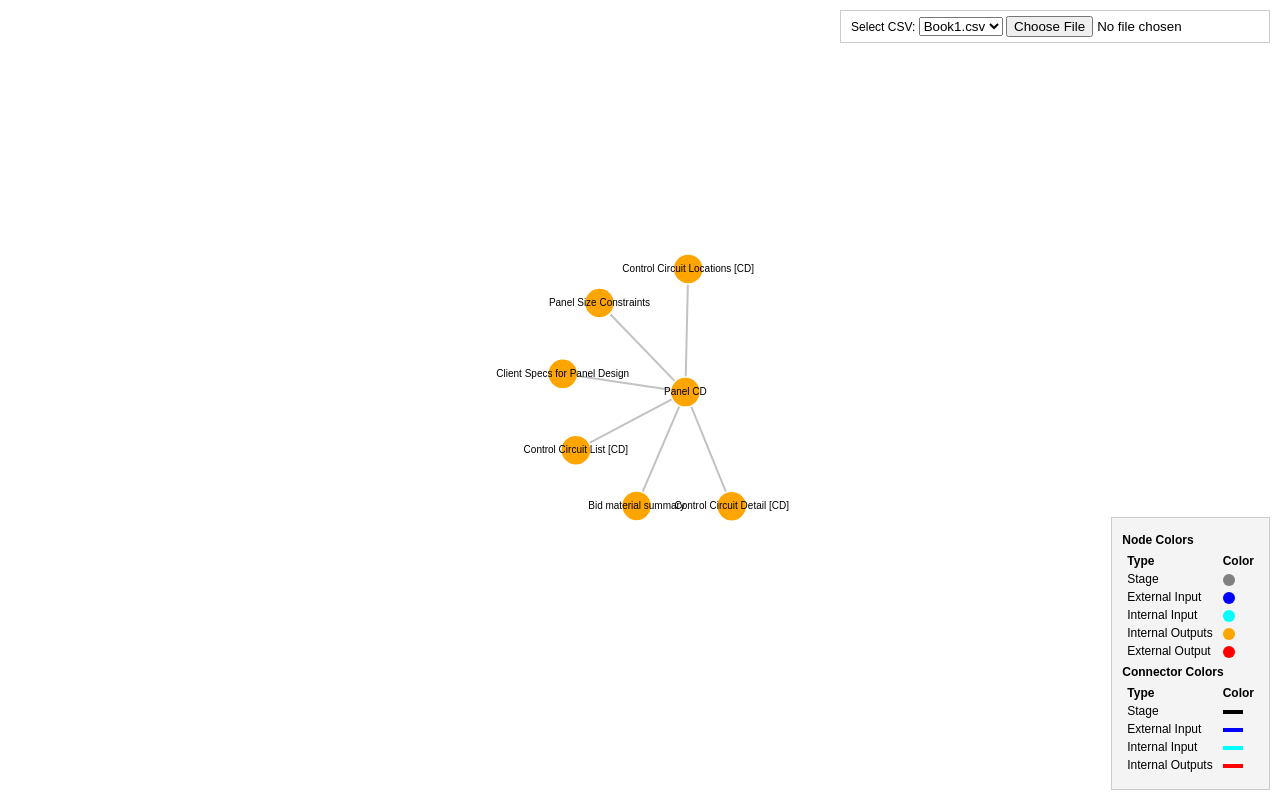
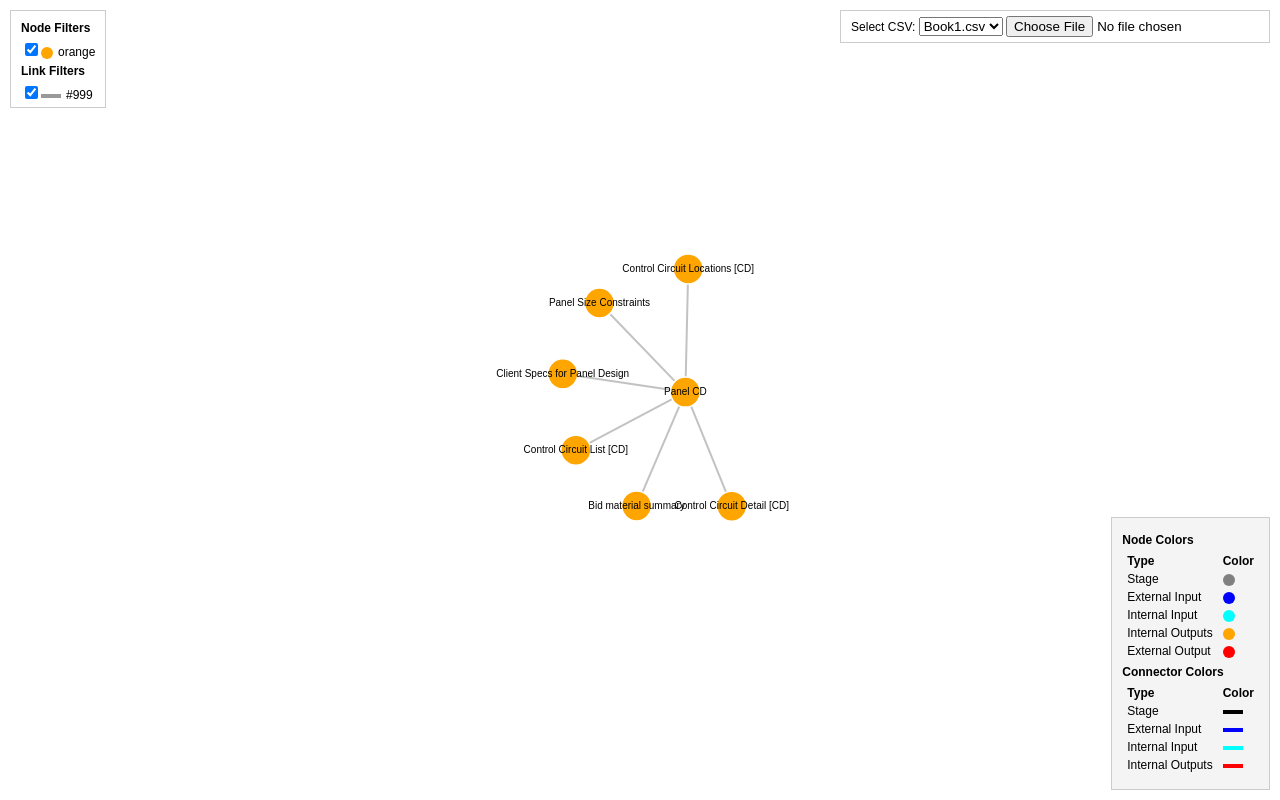
Before and after one commit to markbrauning/XMB-Apps, a plain HTML site: page Node_App/main.html in a window 1280 px wide. Drawn offline with nearby package versions, Linux system fonts and the light colour scheme.

Commit message:
feat: add node and link color filters

```diff
--- a/Node_App/main.html
+++ b/Node_App/main.html
@@ -23,6 +23,20 @@
       padding: 5px 10px;
       font-size: 12px;
       z-index: 1000;
+    }
+    /* Filters in top-left */
+    #filterContainer {
+      position: fixed;
+      top: 10px;
+      left: 10px;
+      background: #fff;
+      border: 1px solid #ccc;
+      padding: 5px 10px;
+      font-size: 12px;
+      z-index: 1000;
+    }
+    #filterContainer h4 {
+      margin: 5px 0;
     }
     /* Legend styling (bottom right rectangle) */
     #legend {
@@ -101,6 +115,18 @@
       <!-- Options will be populated dynamically -->
     </select>
     <input type="file" id="csvUpload" accept=".csv">
+  </div>
+
+  <!-- Filters Section (Top Left) -->
+  <div id="filterContainer">
+    <div>
+      <h4>Node Filters</h4>
+      <div id="nodeFilters"></div>
+    </div>
+    <div>
+      <h4>Link Filters</h4>
+      <div id="linkFilters"></div>
+    </div>
   </div>
 
   <!-- Legend Section (Bottom Right) -->
@@ -189,6 +215,73 @@
     // Store data for user-uploaded CSVs so they can be reselected later
     const uploadedCSVs = {};
 
+    // Selections and node map used for filtering
+    let node, labels, link, connectorLabels;
+    let currentNodesMap = {};
+
+    // Apply current filter selections to nodes and links
+    function applyFilters() {
+      if (!node) return;
+      const selectedNodeColors = new Set(
+        Array.from(document.querySelectorAll('#nodeFilters input:checked')).map(e => e.value)
+      );
+      const selectedLinkColors = new Set(
+        Array.from(document.querySelectorAll('#linkFilters input:checked')).map(e => e.value)
+      );
+
+      node.style('display', d => (d.hidden || !selectedNodeColors.has(d.color)) ? 'none' : null);
+      labels.style('display', d => (d.hidden || !selectedNodeColors.has(d.color)) ? 'none' : null);
+
+      link.style('display', d => {
+        const src = typeof d.source === 'object' ? d.source : currentNodesMap[d.source];
+        const tgt = typeof d.target === 'object' ? d.target : currentNodesMap[d.target];
+        const visibleNodes = !src.hidden && !tgt.hidden &&
+          selectedNodeColors.has(src.color) && selectedNodeColors.has(tgt.color);
+        return (!visibleNodes || !selectedLinkColors.has(d.connection)) ? 'none' : null;
+      });
+
+      connectorLabels.style('display', d => {
+        const src = typeof d.source === 'object' ? d.source : currentNodesMap[d.source];
+        const tgt = typeof d.target === 'object' ? d.target : currentNodesMap[d.target];
+        const visibleNodes = !src.hidden && !tgt.hidden &&
+          selectedNodeColors.has(src.color) && selectedNodeColors.has(tgt.color);
+        return (d.collapsed || !visibleNodes || !selectedLinkColors.has(d.connection)) ? 'none' : null;
+      });
+    }
+
+    // Build filter checkboxes for nodes and links
+    function buildFilters(nodeColors, linkColors) {
+      const nodeFilterDiv = d3.select('#nodeFilters');
+      nodeFilterDiv.selectAll('*').remove();
+      nodeColors.forEach(color => {
+        const label = nodeFilterDiv.append('label').style('display', 'block');
+        label.append('input')
+          .attr('type', 'checkbox')
+          .attr('value', color)
+          .property('checked', true)
+          .on('change', applyFilters);
+        label.append('span')
+          .attr('class', 'color-box')
+          .style('background', color);
+        label.append('span').text(color);
+      });
+
+      const linkFilterDiv = d3.select('#linkFilters');
+      linkFilterDiv.selectAll('*').remove();
+      linkColors.forEach(color => {
+        const label = linkFilterDiv.append('label').style('display', 'block');
+        label.append('input')
+          .attr('type', 'checkbox')
+          .attr('value', color)
+          .property('checked', true)
+          .on('change', applyFilters);
+        label.append('span')
+          .attr('class', 'connector-box')
+          .style('background', color);
+        label.append('span').text(color);
+      });
+    }
+
     // Function to retrieve the list of available CSV files.
     // Directory listing is not available on this server, so we use a
     // pre-generated JSON manifest that enumerates the files.
@@ -247,6 +340,8 @@
 
       const nodes = Object.values(nodesMap);
 
+      currentNodesMap = nodesMap;
+
       // Create force simulation
       const simulation = d3.forceSimulation(nodes)
         .force("link", d3.forceLink(links).id(d => d.id).distance(l => l.collapsed ? COLLAPSED_DISTANCE : l.distance))
@@ -254,7 +349,7 @@
         .force("center", d3.forceCenter(width / 2, height / 2));
 
       // Add links
-      const link = svgGroup.append("g")
+      link = svgGroup.append("g")
           .attr("class", "links")
         .selectAll("line")
         .data(links)
@@ -263,7 +358,7 @@
           .attr("stroke", d => d.connection);
 
       // Add connector text labels for each link (half the font size of node text)
-      const connectorLabels = svgGroup.append("g")
+      connectorLabels = svgGroup.append("g")
           .attr("class", "connectorLabels")
         .selectAll("text")
         .data(links)
@@ -272,7 +367,7 @@
           .style("font-size", "5px");
 
       // Add nodes
-        const node = svgGroup.append("g")
+        node = svgGroup.append("g")
             .attr("class", "nodes")
           .selectAll("circle")
           .data(nodes)
@@ -282,12 +377,18 @@
             .call(drag(simulation));
 
         // Always-visible labels centered in nodes
-        const labels = svgGroup.append("g")
+        labels = svgGroup.append("g")
             .attr("class", "labels")
           .selectAll("text")
           .data(nodes)
           .enter().append("text")
             .text(d => d.id);
+
+        // Build filter controls based on colors present
+        const nodeColors = [...new Set(nodes.map(n => n.color))];
+        const linkColors = [...new Set(links.map(l => l.connection))];
+        buildFilters(nodeColors, linkColors);
+        applyFilters();
 
         // Toggle collapse of leaf nodes on click
         node.on("click", function(event, d) {
@@ -309,9 +410,7 @@
               }
             }
           });
-          node.style("display", n => n.hidden ? "none" : null);
-          labels.style("display", n => n.hidden ? "none" : null);
-          connectorLabels.style("display", l => l.collapsed ? "none" : null);
+          applyFilters();
           simulation.force("link").distance(l =>
             l.collapsed || l.source.collapsed || l.target.collapsed
               ? COLLAPSED_DISTANCE
```
